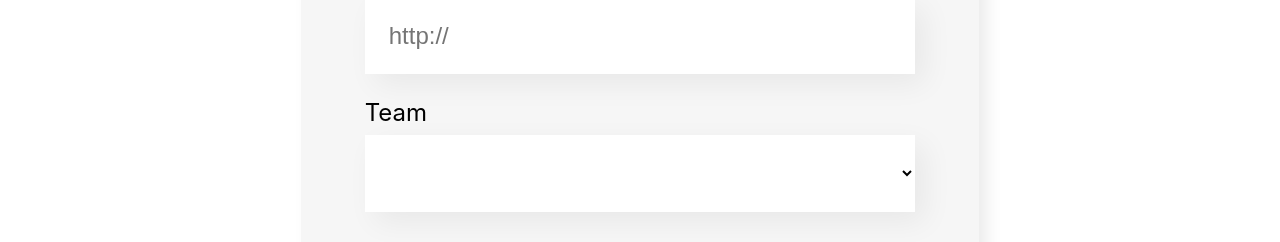
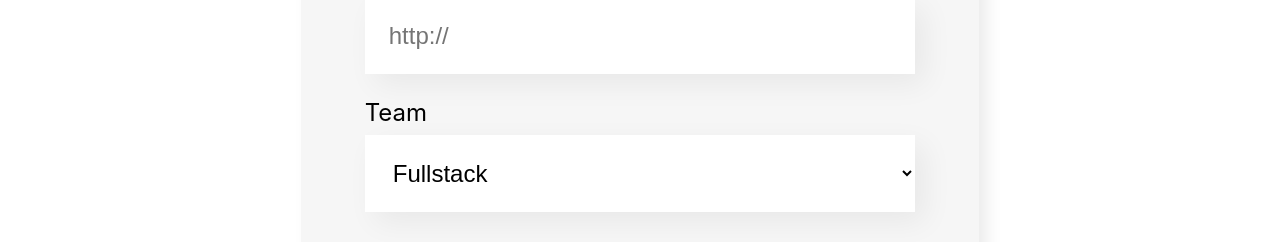
Before and after one commit to ryangois/role_mapper, a React (Create React App) app: page / in a window 1280 px wide. Shown: the part 1000-1242 px from the top of the page. Built offline with nearby package versions, Linux system fonts and the light colour scheme; the HTML template or start-up script is replaced by a standard one.

Commit message:
duplicated code refactor

```diff
--- a/src/App.js
+++ b/src/App.js
@@ -53,7 +53,7 @@ function App() {
   return (
     <div className="App">
       <Banner />
-      <Form onSubmited={colaborator => onNewColaborator(colaborator)} />
+      <Form  teams={teams.map(team => team.name)} onSubmited={colaborator => onNewColaborator(colaborator)} />
 
       {teams.map(team => <Team key={team.name} name={team.name} primaryColor={team.primaryColor} secondaryColor={team.secondaryColor}/>)}
     </div>
--- a/src/components/Form/index.js
+++ b/src/components/Form/index.js
@@ -5,17 +5,6 @@ import TextField from '../TextField'
 import './Form.css'
 
 const Form = (props) => {
-
-    const teams = [
-        '',
-        'Fullstack',
-        'Front-End',
-        'Back-End',
-        'Ux & Design',
-        'Mobile',
-        'QA',
-        'Data Science'
-    ]
 
     const [name, setName] = useState('')
     const [role, setRole] = useState('')
@@ -57,7 +46,7 @@ const Form = (props) => {
                 />
                 <Select
                     label="Team"
-                    itens={teams}
+                    itens={props.teams}
                     value={team}
                     onChanged={value => setTeam(value)}
                 />
```
